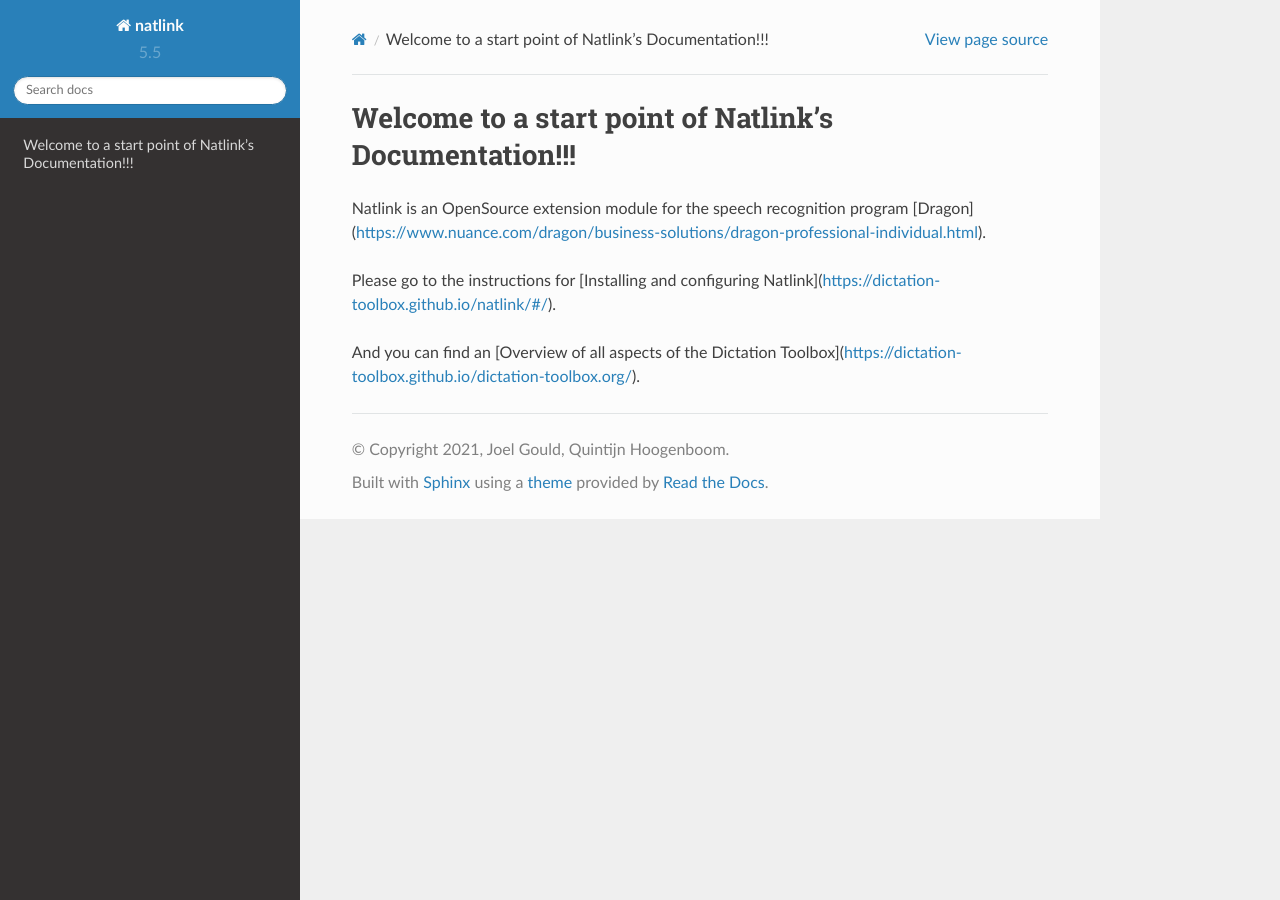
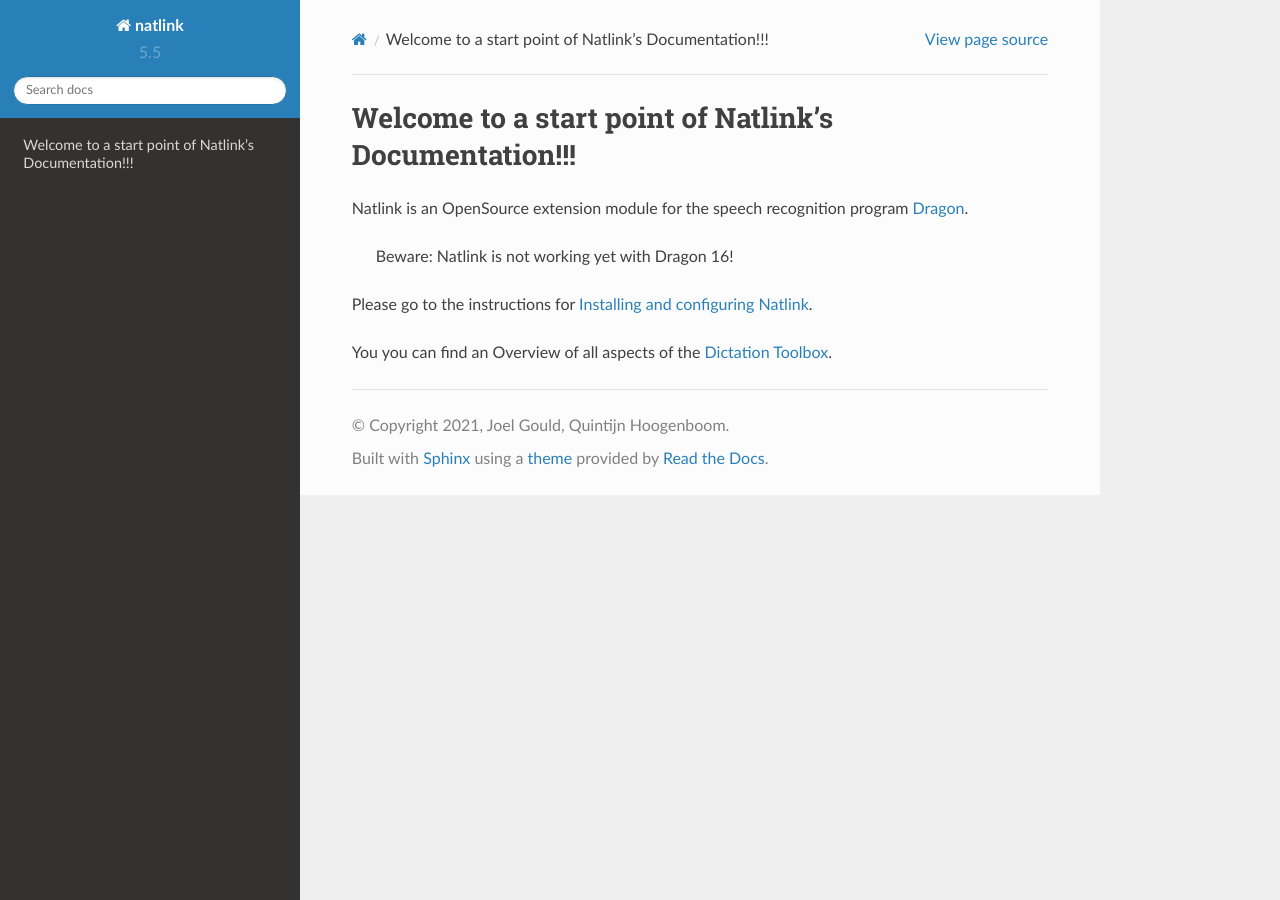
Before and after one commit to dictation-toolbox/natlink, a Sphinx documentation site: the page built from documentation/index.rst, in a window 1280 px wide. Built offline with Sphinx 7.4.7 and the Read the Docs theme 2.0.0, drawn with Linux system fonts in a browser that asks for light colours.

Commit message:
Revert "stripped documentation.rst and send through to markdown doc" (#190)
This reverts commit b800afa1824d36bc036e54a047e3d555a9aec06e.

```diff
--- a/documentation/index.rst
+++ b/documentation/index.rst
@@ -1,8 +1,14 @@
 Welcome to a start point of Natlink's Documentation!!!
 ====================================================================
 
-Natlink is an OpenSource extension module for the speech recognition program [Dragon](https://www.nuance.com/dragon/business-solutions/dragon-professional-individual.html).
+Natlink is an OpenSource extension module for the speech recognition program Dragon_.
 
-Please go to the instructions for [Installing and configuring Natlink](https://dictation-toolbox.github.io/natlink/#/).
+    Beware: Natlink is not working yet with Dragon 16!
 
-And you can find an [Overview of all aspects of the Dictation Toolbox](https://dictation-toolbox.github.io/dictation-toolbox.org/).
+Please go to the instructions for `Installing and configuring Natlink`_.
+
+You you can find an Overview of all aspects of the `Dictation Toolbox`_.
+
+.. _Dragon: https://www.nuance.com/dragon/business-solutions/dragon-professional-individual.html
+.. _Installing and configuring Natlink: https://dictation-toolbox.github.io/natlink
+.. _Dictation Toolbox: https://dictation-toolbox.github.io/dictation-toolbox.org/
```
